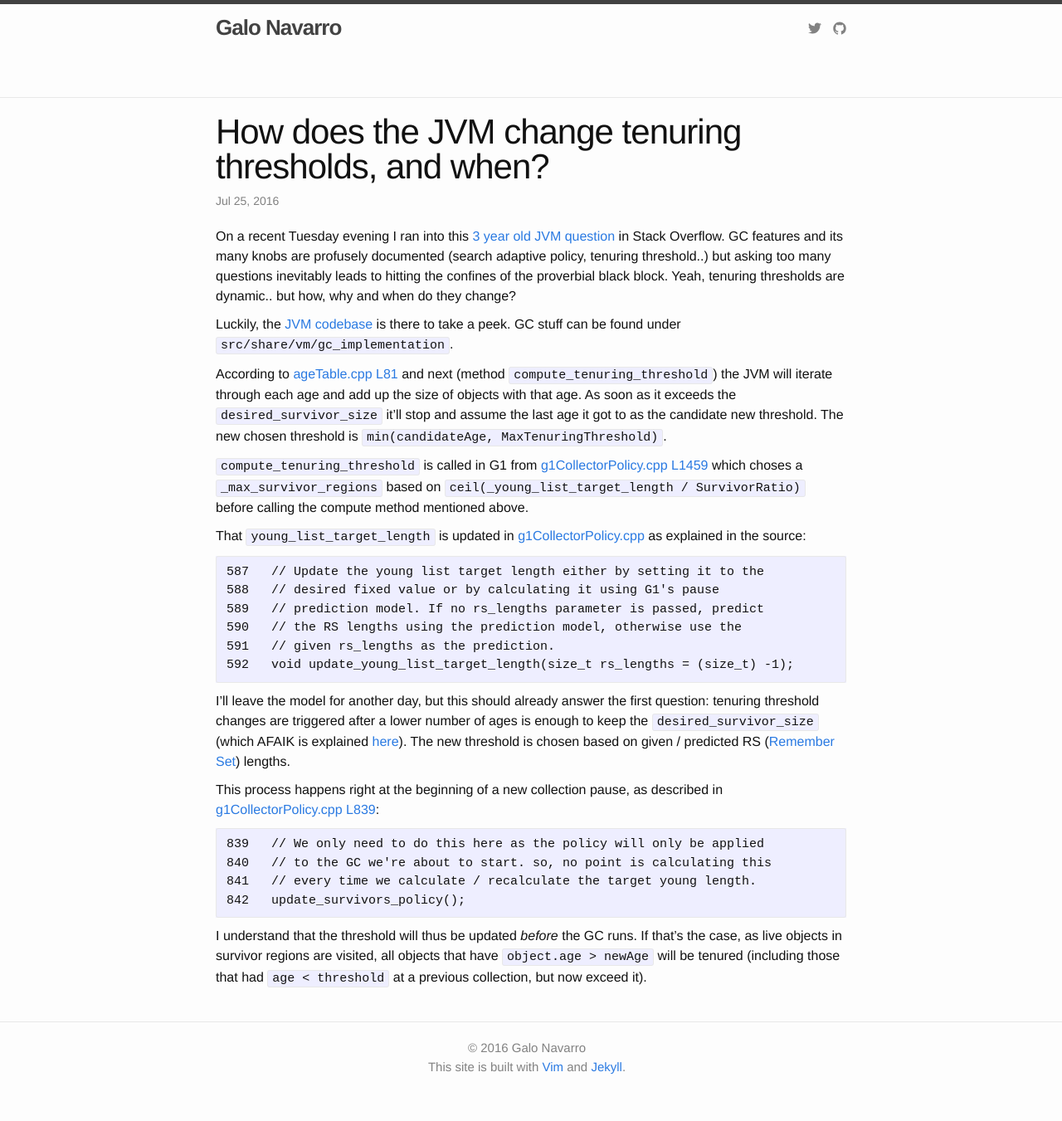
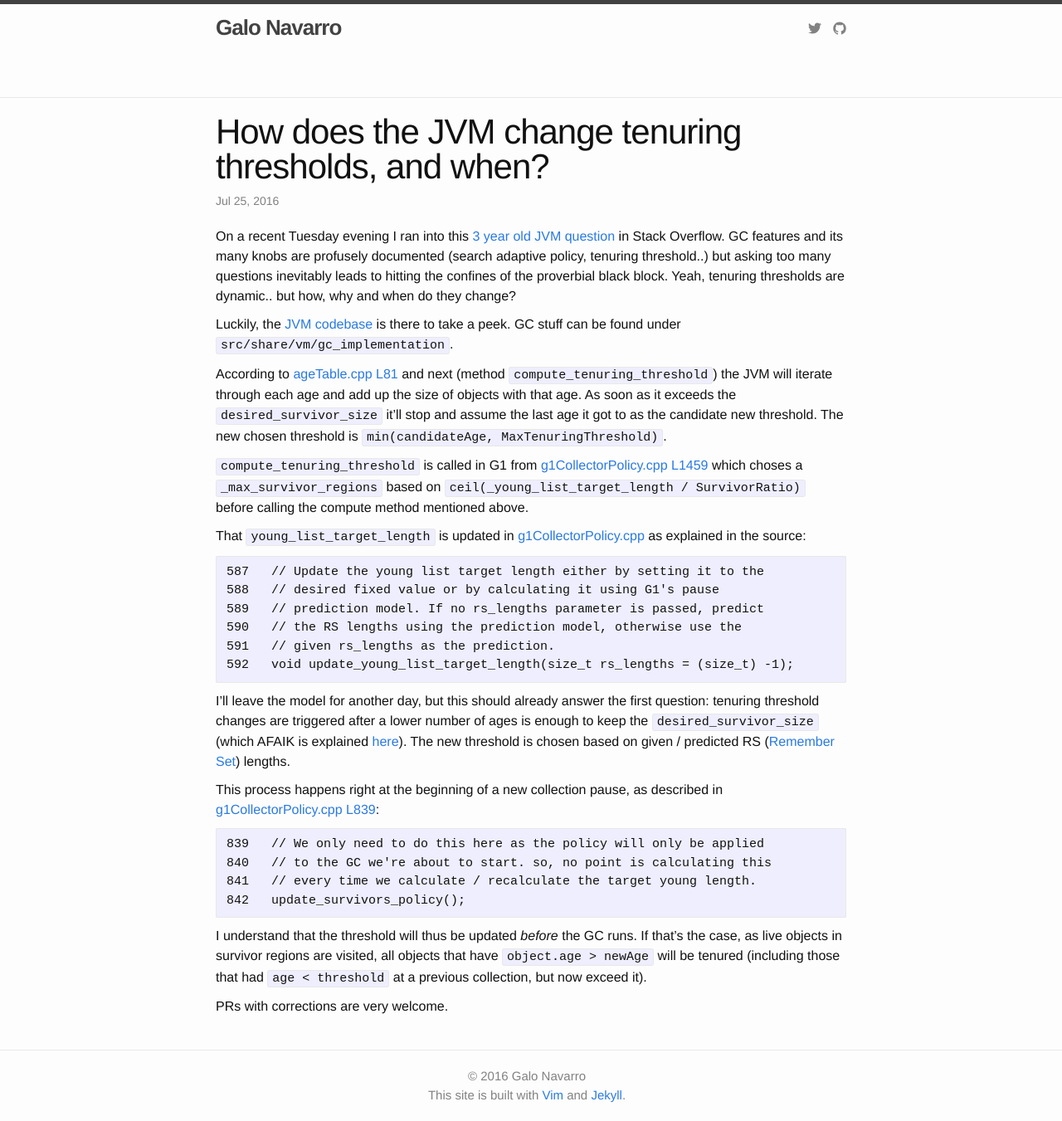
Before and after one commit to srvaroa/srvaroa.github.io, a Jekyll site: the page built from _posts/2016-07-25-jvm-tenuring-threshold.md, in a window 1280 px wide. Shown: the whole page at 83% size. Built offline with Jekyll 4.4.1, drawn with Linux system fonts in a browser that asks for light colours; before the commit the page ends 1317 px from its top, so only the background shows below that.

Commit message:
Tenuring thresholds, pr welcome

```diff
--- a/_posts/2016-07-25-jvm-tenuring-threshold.md
+++ b/_posts/2016-07-25-jvm-tenuring-threshold.md
@@ -66,3 +66,5 @@ runs.  If that's the case, as live objects in survivor regions are
 visited, all objects that have `object.age > newAge` will be tenured
 (including those that had `age < threshold` at a previous collection,
 but now exceed it).
+
+PRs with corrections are very welcome.
```
